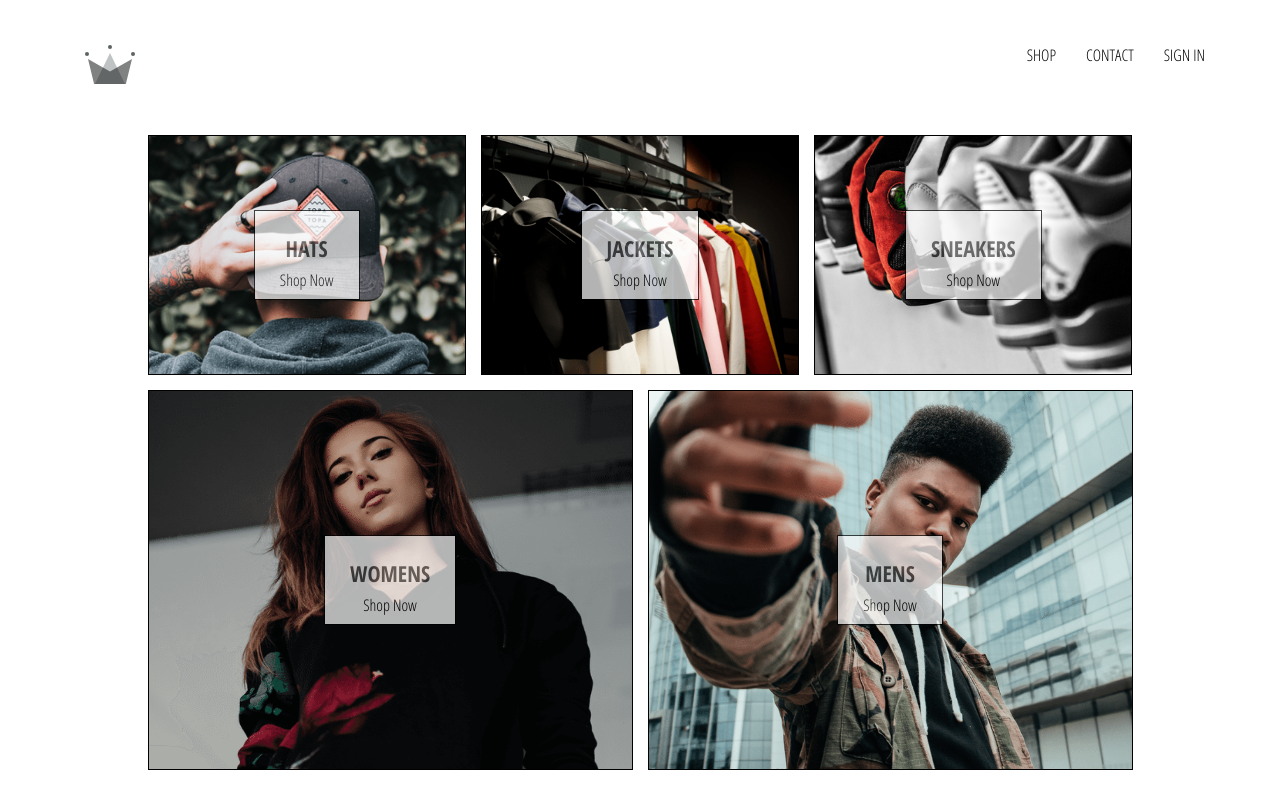
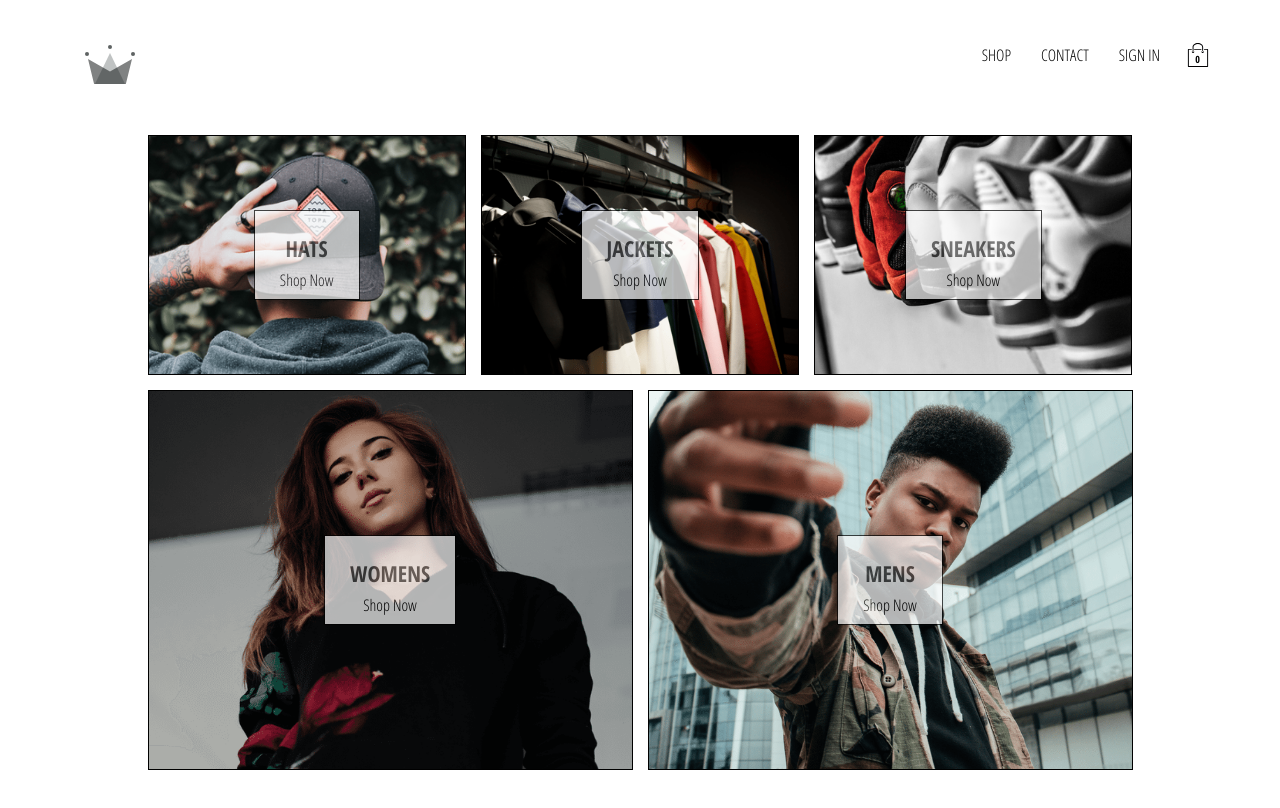
Before and after one commit to inventoryapp9/ecom_site, a React (Create React App) app: page / in a window 1280 px wide. Shown: the top 808 px of the page. Built offline with nearby package versions, Linux system fonts and the light colour scheme; no server answers; a web font is replaced by a local one.

Commit message:
added cart and cart dropdown and reducer

```diff
--- /dev/null
+++ b/src/companents/cart-dropdown/cart-dropdown.component.jsx
@@ -0,0 +1,16 @@
+import React from "react";
+
+import CustomButton from "../button/button.component";
+
+import "./cart-dropdown.styles.scss";
+
+const CartDropdown = () => {
+  return (
+    <div className="cart-dropdown">
+      <div className="cart-items"></div>
+      <CustomButton> Go to Checkout</CustomButton>
+    </div>
+  );
+};
+
+export default CartDropdown;
--- /dev/null
+++ b/src/companents/cart-dropdown/cart-dropdown.styles.scss
@@ -0,0 +1,24 @@
+.cart-dropdown {
+  position: absolute;
+  width: 240px;
+  height: 340px;
+  display: flex;
+  flex-direction: column;
+  padding: 20px;
+  border: 1px solid black;
+  background-color: white;
+  top: 90px;
+  right: 40px;
+  z-index: 5;
+
+  .cart-items {
+    height: 240px;
+    display: flex;
+    flex-direction: column;
+    overflow: scroll;
+  }
+
+  button {
+    margin-top: auto;
+  }
+}
--- /dev/null
+++ b/src/companents/cart-icon/cart-icon.componanet.jsx
@@ -0,0 +1,21 @@
+import React from "react";
+
+import "./cart-icon.styles.scss";
+import { ReactComponent as ShoppingIcon } from "../../assets/shopping-bag.svg";
+
+import { connect } from "react-redux";
+
+import { toggleCartHidden } from "../../redux/cart/cart.actions";
+
+const CartIcon = ({ toggleCartHidden }) => (
+  <div className="cart-icon" onClick={toggleCartHidden}>
+    <ShoppingIcon className="shopping-icon" />
+    <span className="item-count">0</span>
+  </div>
+);
+
+const mapDispatchToProps = dispatch => ({
+  toggleCartHidden: () => dispatch(toggleCartHidden()),
+});
+
+export default connect(null, mapDispatchToProps)(CartIcon);
--- /dev/null
+++ b/src/companents/cart-icon/cart-icon.styles.scss
@@ -0,0 +1,21 @@
+.cart-icon {
+  width: 45px;
+  height: 45px;
+  position: relative;
+  display: flex;
+  align-items: center;
+  justify-content: center;
+  cursor: pointer;
+
+  .shopping-icon {
+    width: 24px;
+    height: 24px;
+  }
+
+  .item-count {
+    position: absolute;
+    font-size: 10px;
+    font-weight: bold;
+    bottom: 12px;
+  }
+}
--- a/src/companents/header/header.component.jsx
+++ b/src/companents/header/header.component.jsx
@@ -5,11 +5,14 @@
 
 import "./header.styles.scss";
 
+import CartIcon from "../cart-icon/cart-icon.componanet";
+import CartDropdown from "../cart-dropdown/cart-dropdown.component";
+
 import { auth } from "../../firebase/firebase.utils";
 
 import { connect } from "react-redux";
 
-const Header = ({ currentUser }) => {
+const Header = ({ currentUser, hidden }) => {
   return (
     <div className="header">
       <Link className="logo-container" to="/">
@@ -31,13 +34,16 @@
             SIGN IN
           </Link>
         )}
+        <CartIcon></CartIcon>
       </div>
+      {hidden ? null : <CartDropdown></CartDropdown>}
     </div>
   );
 };
 
-const mapStateToProps = state => ({
-  currentUser: state.user.currentUser,
+const mapStateToProps = ({ user: { currentUser }, cart: { hidden } }) => ({
+  currentUser: currentUser,
+  hidden: hidden,
 });
 
 export default connect(mapStateToProps)(Header);
--- /dev/null
+++ b/src/redux/cart/cart.actions.js
@@ -0,0 +1,5 @@
+import { CartActionsTypes } from "./cart.types";
+
+export const toggleCartHidden = () => ({
+  type: CartActionsTypes.TOGGLE_CART_HIDDEN,
+});
--- /dev/null
+++ b/src/redux/cart/cart.reducer.js
@@ -0,0 +1,19 @@
+import { CartActionsTypes } from "./cart.types";
+
+const INITIAL_STATE = {
+  hidden: true,
+};
+
+const CartReducer = (state = INITIAL_STATE, action) => {
+  switch (action.type) {
+    case CartActionsTypes.TOGGLE_CART_HIDDEN:
+      return {
+        ...state,
+        hidden: !state.hidden,
+      };
+
+    default:
+      return state;
+  }
+};
+export default CartReducer;
--- /dev/null
+++ b/src/redux/cart/cart.types.js
@@ -0,0 +1,3 @@
+export const CartActionsTypes = {
+  TOGGLE_CART_HIDDEN: "TOGGLE_CART_HIDDEN",
+};
--- a/src/redux/root-reducer.js
+++ b/src/redux/root-reducer.js
@@ -1,7 +1,9 @@
 import { combineReducers } from "redux";
+import CartReducer from "./cart/cart.reducer";
 
 import userReducer from "./user/user.reducer";
 
 export default combineReducers({
   user: userReducer,
+  cart: CartReducer,
 });
```
Also changed, not shown: src/assets/shopping-bag.svg (added).
